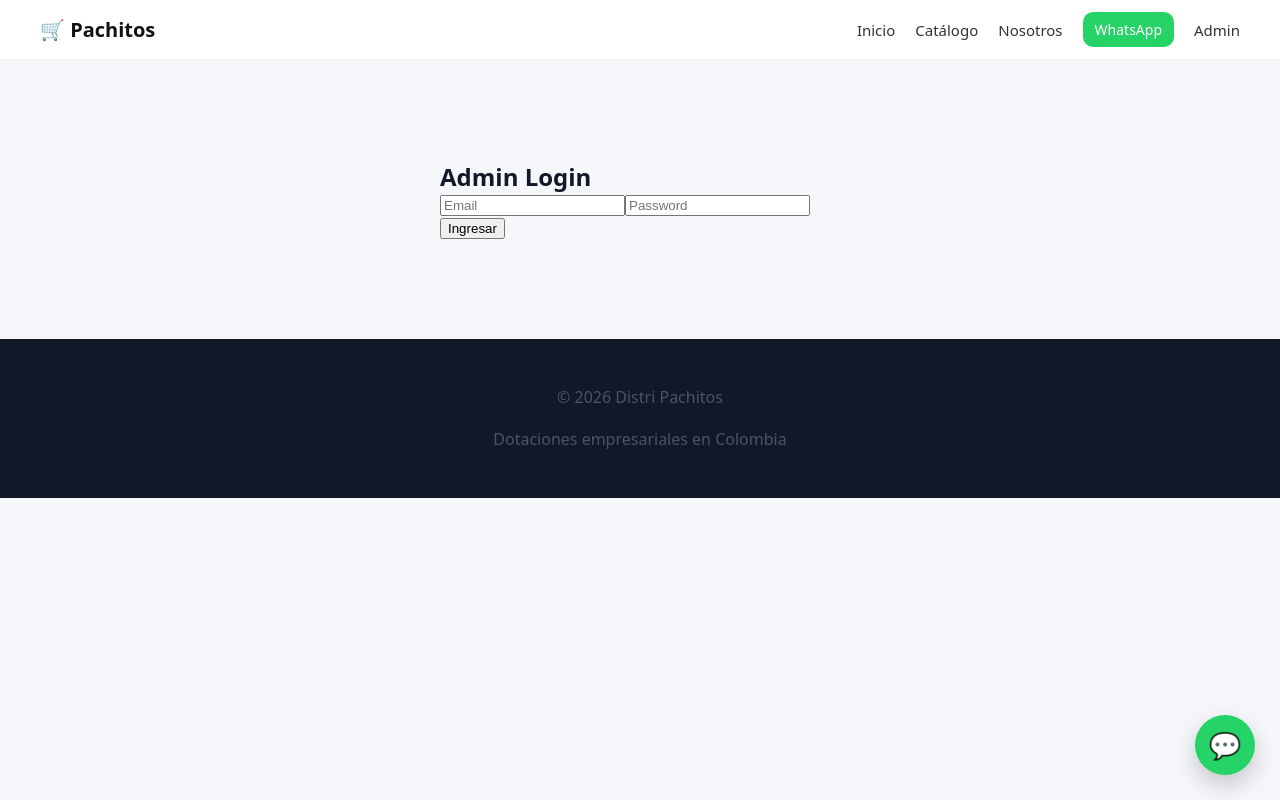
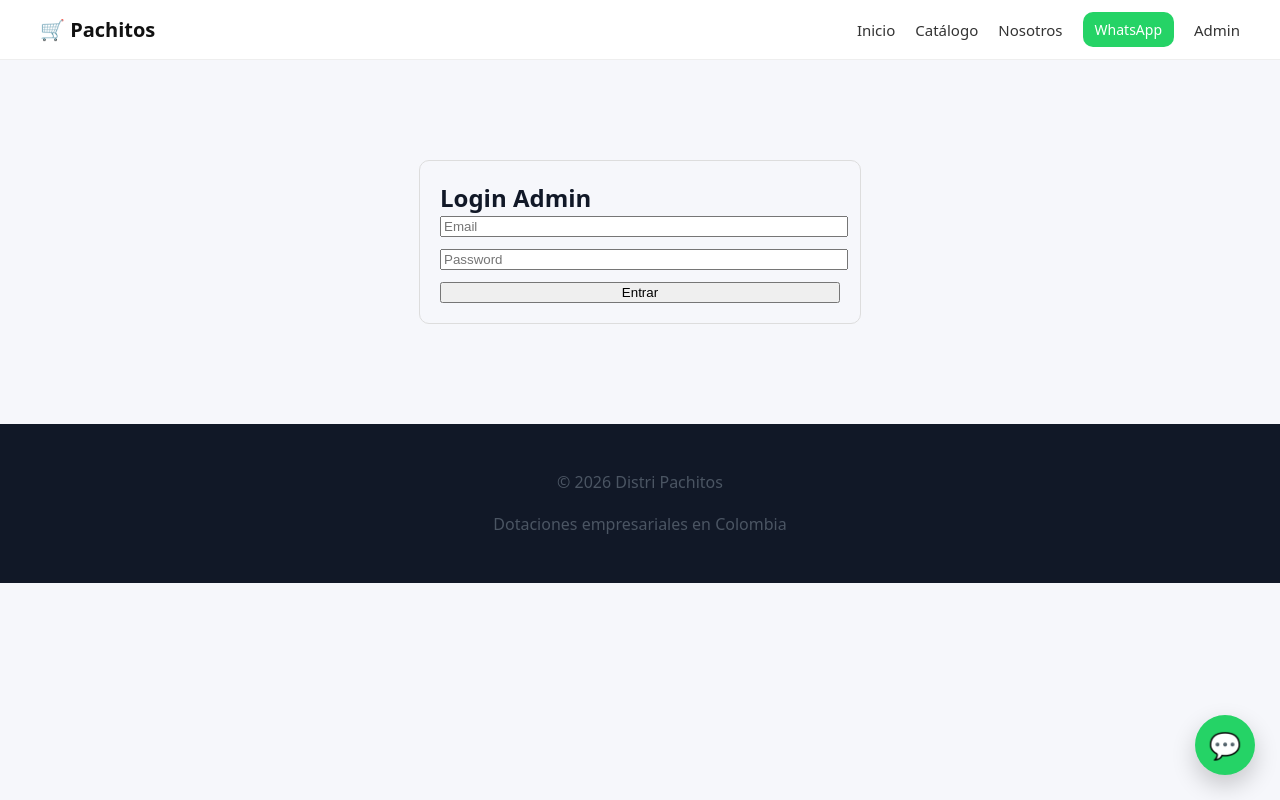
Before and after one commit to DanielaM99/distribuidora-pachitos, a React (Vite) app: page /admin-login in a window 1280 px wide. Built offline with nearby package versions, Linux system fonts and the light colour scheme; no server answers.

Commit message:
fix routing

```diff
--- a/src/pages/AdminLogin.jsx
+++ b/src/pages/AdminLogin.jsx
@@ -1,35 +1,43 @@
 import { useState } from "react";
-import { signInWithEmailAndPassword } from "firebase/auth";
-import { auth } from "../firebase/firebaseConfig";
 import { useNavigate } from "react-router-dom";
+import { useAuth } from "../context/AuthContext";
 
 export default function AdminLogin() {
+  const { login } = useAuth();
+  const navigate = useNavigate();
+
   const [email, setEmail] = useState("");
   const [password, setPassword] = useState("");
-  const [error, setError] = useState("");
-
-  const navigate = useNavigate();
 
   const handleLogin = async (e) => {
     e.preventDefault();
 
     try {
-      await signInWithEmailAndPassword(auth, email, password);
+      await AdminLogin(email, password);
       navigate("/admin");
-    } catch (err) {
-      setError("Credenciales incorrectas");
+    } catch (error) {
+      alert("Error en login");
     }
   };
 
   return (
-    <div style={{ maxWidth: 400, margin: "100px auto" }}>
-      <h2>Admin Login</h2>
+    <div
+      style={{
+        maxWidth: 400,
+        margin: "100px auto",
+        padding: 20,
+        border: "1px solid #ddd",
+        borderRadius: 10,
+      }}
+    >
+      <h2>Login Admin</h2>
 
       <form onSubmit={handleLogin}>
         <input
           placeholder="Email"
           value={email}
           onChange={(e) => setEmail(e.target.value)}
+          style={{ width: "100%", marginBottom: 10 }}
         />
 
         <input
@@ -37,11 +45,12 @@ export default function AdminLogin() {
           placeholder="Password"
           value={password}
           onChange={(e) => setPassword(e.target.value)}
+          style={{ width: "100%", marginBottom: 10 }}
         />
 
-        <button type="submit">Ingresar</button>
-
-        {error && <p style={{ color: "red" }}>{error}</p>}
+        <button type="submit" style={{ width: "100%" }}>
+          Entrar
+        </button>
       </form>
     </div>
   );
```
